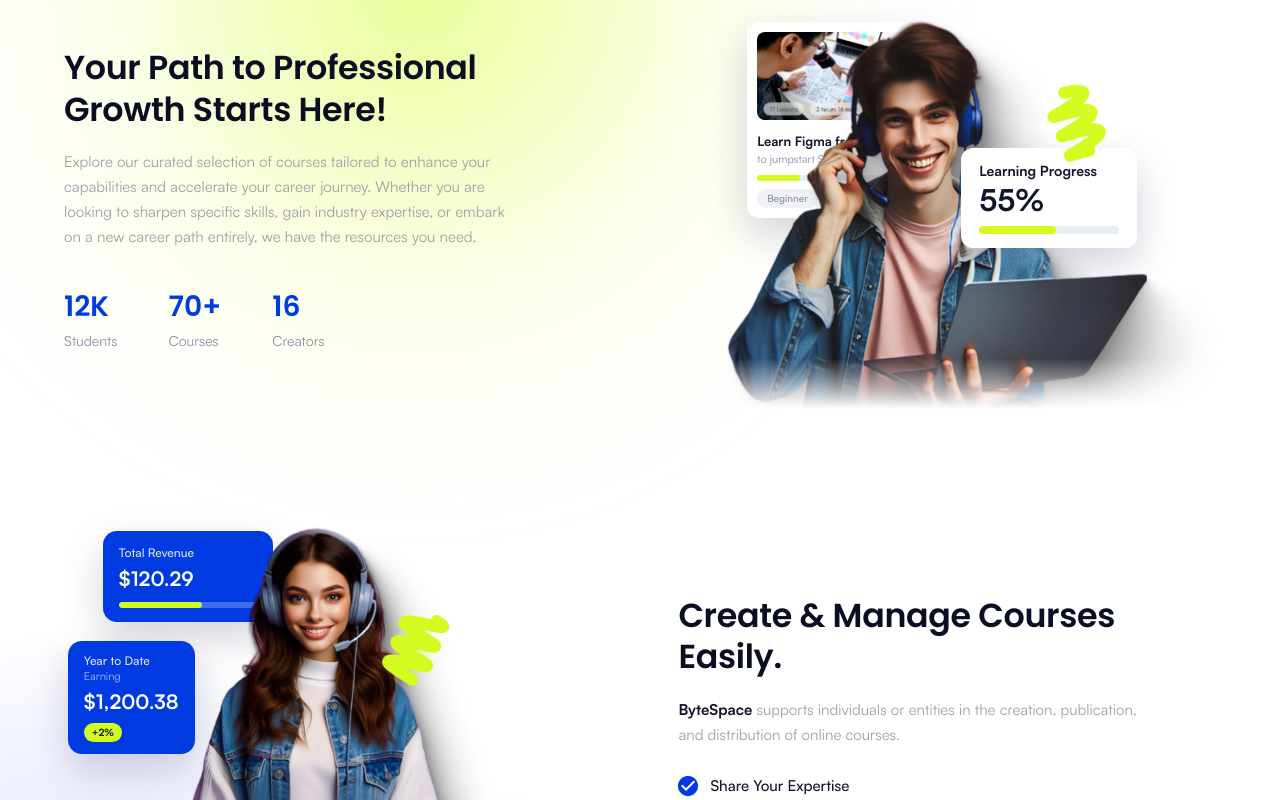
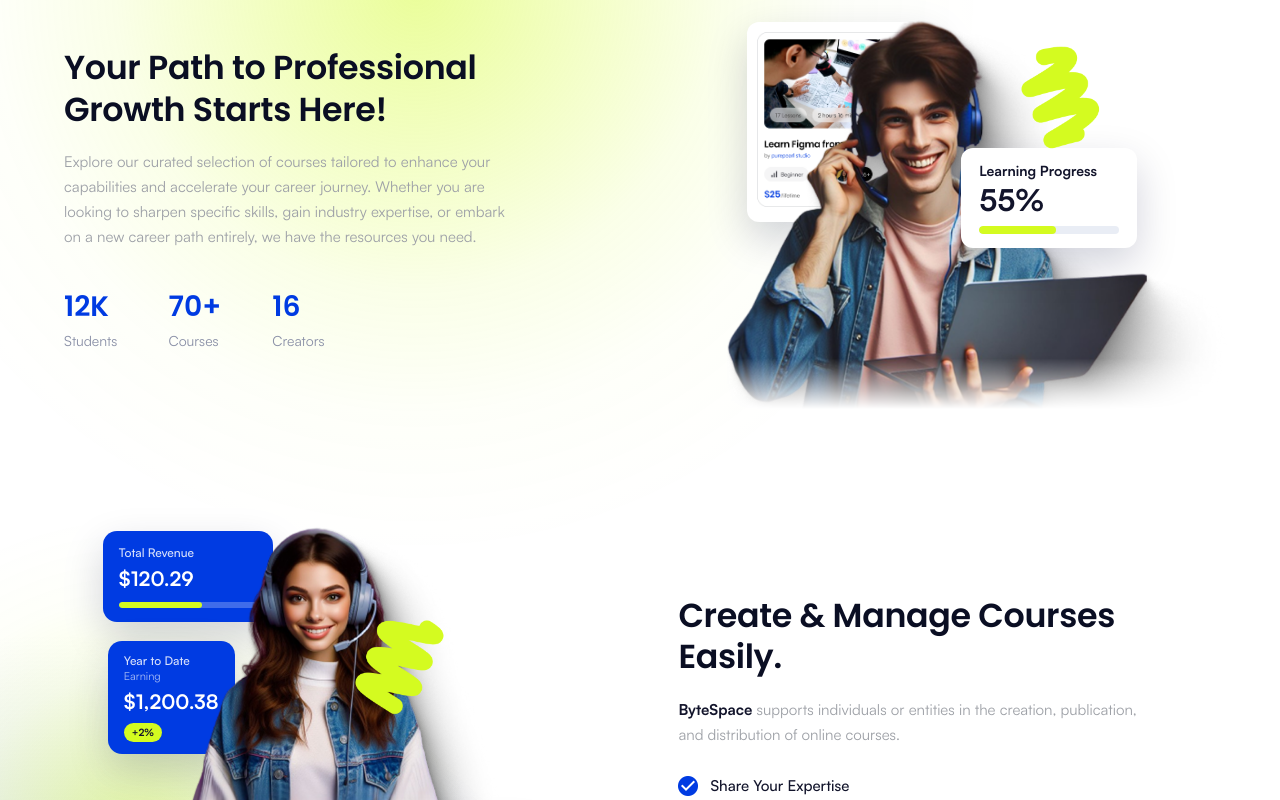
Before and after one commit to AnikaTahshin/ByteSpace, a React (Vite) app: page / in a window 1280 px wide. Shown: the part 2960-3760 px from the top of the page. Built offline with nearby package versions, Linux system fonts and the light colour scheme.

Commit message:
image position fixed

```diff
--- a/src/components/Growth/Growth.module.css
+++ b/src/components/Growth/Growth.module.css
@@ -38,8 +38,8 @@
 .section::after {
   width: 672px;
   height: 672px;
-  top: 946px;
-  left: -287px;
+  top: 52%;
+  left: -200px;
 }
 
 .inner {
@@ -146,11 +146,12 @@
 .squiggleTop,
 .squiggleMiddle {
   position: absolute;
-  width: clamp(70px, 8vw, 110px);
+  width: 135px;
+  /* width: clamp(70px, 8vw, 110px); */
 }
 
 .squiggleTop {
-  top: 20%;
+  top: 10%;
   right: 50px;
   z-index: 4;
 }
@@ -174,8 +175,8 @@
 
 .courseThumb {
   width: 100%;
-  height: 88px;
-  object-fit: cover;
+  /* height: 88px; */
+  object-fit: contain;
   border-radius: 8px;
 }
 
@@ -308,7 +309,7 @@
 .cardEarning {
   position: absolute;
   top: 130px;
-  left: -35px;
+  left: 5px;
   z-index: 1;
   display: flex;
   align-items: flex-start;
--- a/src/components/Growth/Growth.tsx
+++ b/src/components/Growth/Growth.tsx
@@ -67,10 +67,10 @@ function Growth() {
             <InfoCard className={styles.cardCourse}>
               <img
                 className={styles.courseThumb}
-                src="/assets/images/courses/course_1.png"
+                src="/assets/images/course_card_back.png"
                 alt=""
               />
-              <p className={styles.courseTitle}>Learn Figma from Scratch</p>
+              {/* <p className={styles.courseTitle}>Learn Figma from Scratch</p>
               <p className={styles.courseNote}>to jumpstart Skills</p>
               <div className={styles.courseTrack}>
                 <div className={styles.courseFill} />
@@ -78,7 +78,7 @@ function Growth() {
               <div className={styles.courseMeta}>
                 <span className={styles.courseLevel}>Beginner</span>
                 <span className={styles.coursePrice}>$25</span>
-              </div>
+              </div> */}
             </InfoCard>
 
             <InfoCard className={styles.cardProgress} title="Learning Progress">
```
Also changed, not shown: public/assets/images/course_card_back.png (added).
